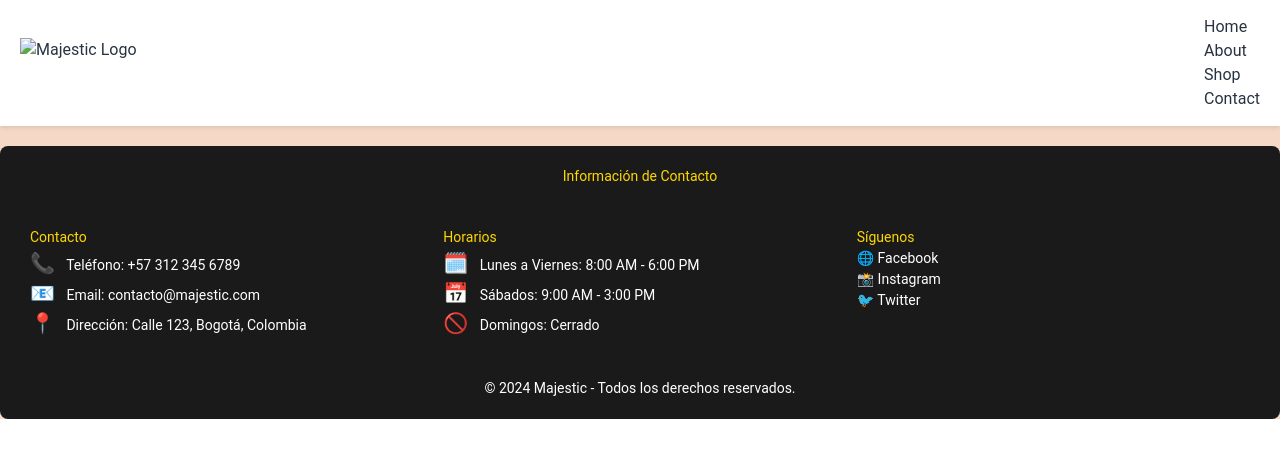
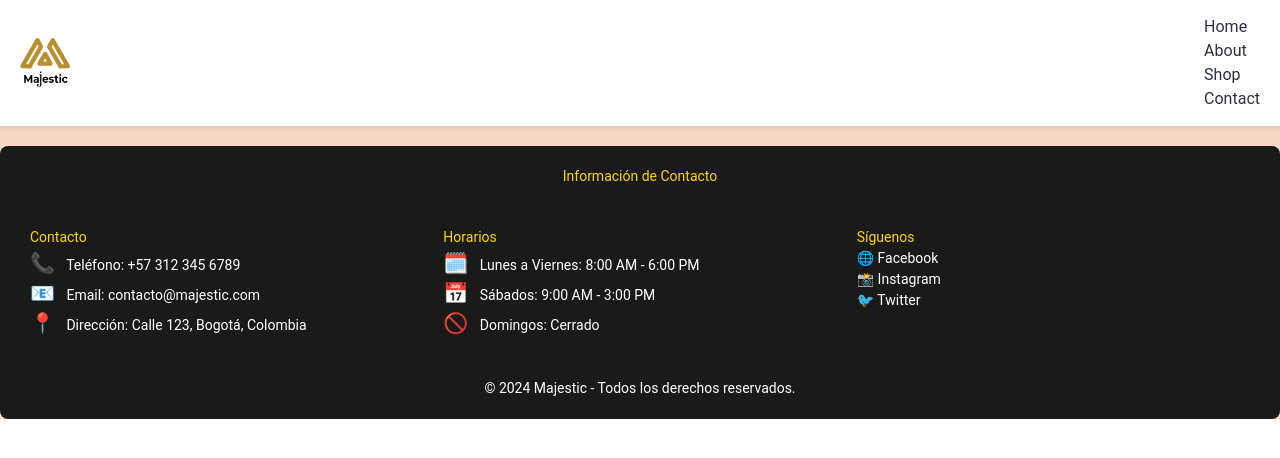
Before and after one commit to GilbertrdzDev/majestic, a website built with Vite: page index.html in a window 1280 px wide. Built offline with nearby package versions, Linux system fonts and the light colour scheme; files whose address does not match are found by name; what navigo would draw is missing.

Commit message:
refactor: rename logo file and update image path in HTML

```diff
--- a/index.html
+++ b/index.html
@@ -9,7 +9,7 @@
 <body>
 <!-- Header -->
 <header>
-    <img src="Recursos/Logo/Majestic.png" alt="Majestic Logo" class="logo">
+    <img src="/img/resources/logo/majestic.png" alt="Majestic Logo" class="logo">
     <nav id="navigation"></nav>
 </header>
 
```
Also changed, not shown: public/img/resources/logo/majestic.png (renamed from Recursos/1x/Recurso 4.png). Lines whose indentation alone changed are shown as unchanged.
